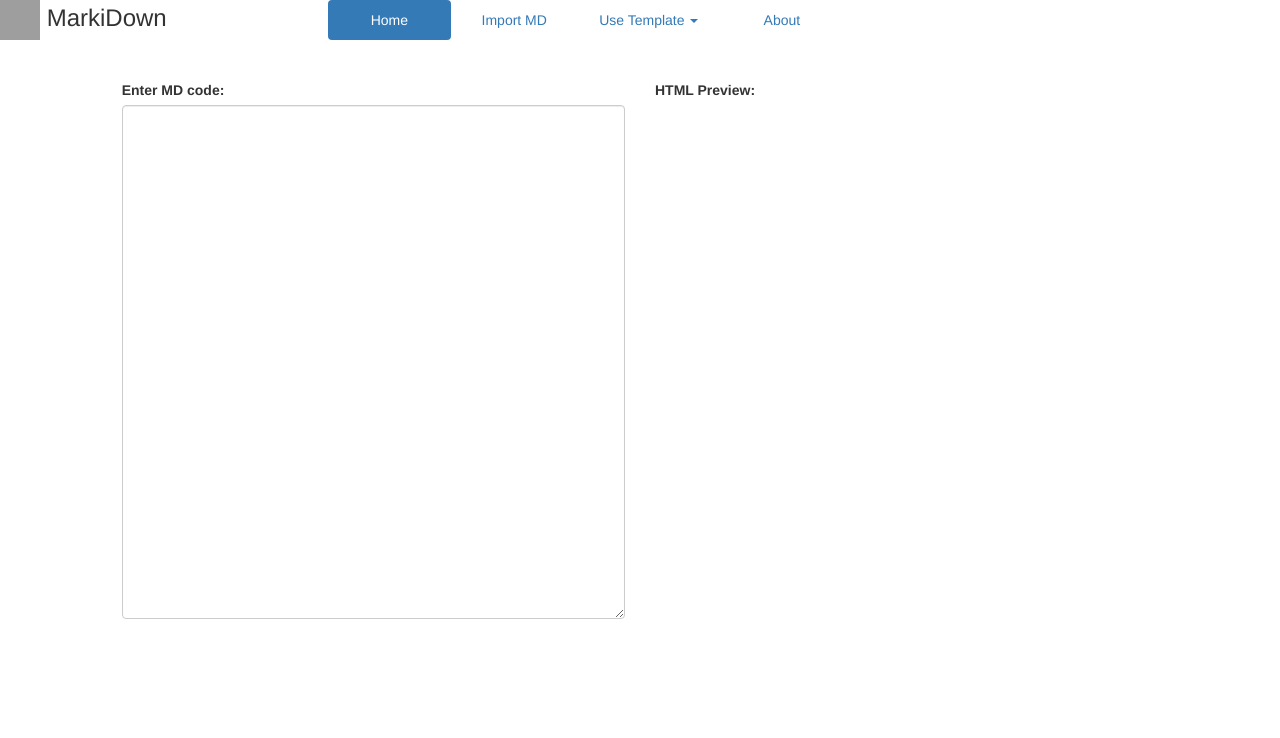
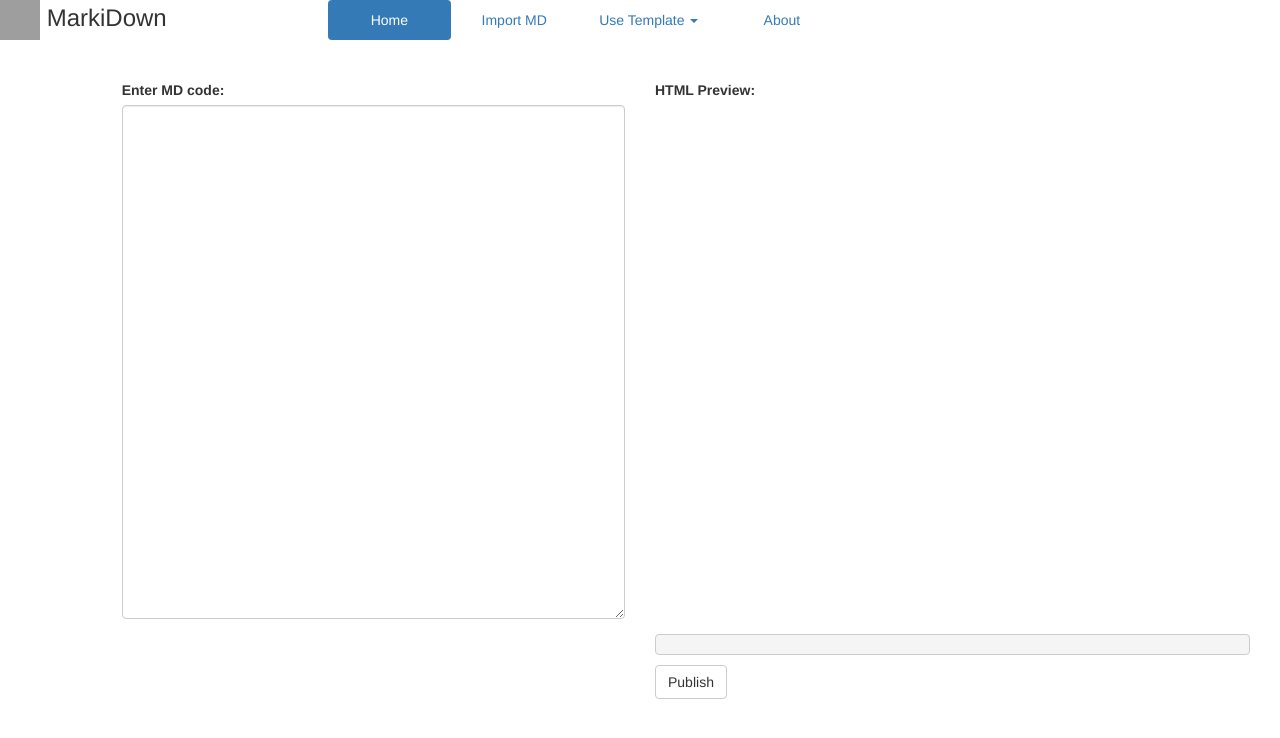
Before and after one commit to Rafael-Martins/MerkiDown, a Vue app: page / in a window 1280 px wide. Shown: the top 738 px of the page. Built offline with nearby package versions, Linux system fonts and the light colour scheme; grey boxes are pictures that could not be loaded.

Commit message:
feat: Add hash service

```diff
--- a/src/pages/Index.vue
+++ b/src/pages/Index.vue
@@ -12,12 +12,19 @@
           <preview-box :htmlValue="htmlValue"></preview-box>
         </div>
       </div>
+      <div class="col-md-6 col-md-offset-6">
+        <pre>{{ publishUrl }}</pre>
+
+        <button @click="publish" type="button" class="btn btn-default">Publish</button>
+      </div>
     </div>
   </div>
 
 </template>
 
 <script>
+import { database } from '@/db';
+import hash from '@/services/hash';
 import { convertToHTML } from '@/services/markdown';
 import editorBox from '@/components/editorBox';
 import previewBox from '@/components/previewBox';
@@ -28,11 +35,23 @@ export default {
   data() {
     return {
       htmlValue: '',
+      publishUrl: '',
+      editUrl: '',
     };
   },
   methods: {
     markdownConvert(mdCode) {
       this.htmlValue = convertToHTML(mdCode);
+    },
+    publish() {
+      const ref = database.ref().child('files').push();
+      const key = hash();
+
+      ref.set({ content: this.htmlValue, privateKey: key });
+
+      this.publishUrl = window.location.href + ref.key;
+      this.editUrl = `${window.location.href}edit/${key}`;
+      this.$router.go(this.editUrl);
     },
   },
   components: { editorBox, previewBox, navegation },
--- a/src/router/index.js
+++ b/src/router/index.js
@@ -5,7 +5,6 @@ import Index from '@/pages/index';
 import Published from '@/pages/published';
 
 Vue.use(Router);
-
 
 export default new Router({
   routes: [
@@ -15,7 +14,12 @@ export default new Router({
       component: Index,
     },
     {
-      path: '/:noteId',
+      path: '/edit/:editId',
+      name: 'Index edit',
+      component: Index,
+    },
+    {
+      path: 'published/:noteId',
       cache: false,
       name: 'Published',
       component: Published,
--- /dev/null
+++ b/src/services/hash.js
@@ -0,0 +1,12 @@
+export default () => {
+  const STRING_SIZE = 12;
+  let str = '';
+
+  for (let i = 0; i < STRING_SIZE; i += 1) {
+    const charCode = Math.floor((Math.random() * 25) + 1);
+    const chr = String.fromCharCode(65 + charCode);
+    str += chr;
+  }
+
+  return str;
+};
```
